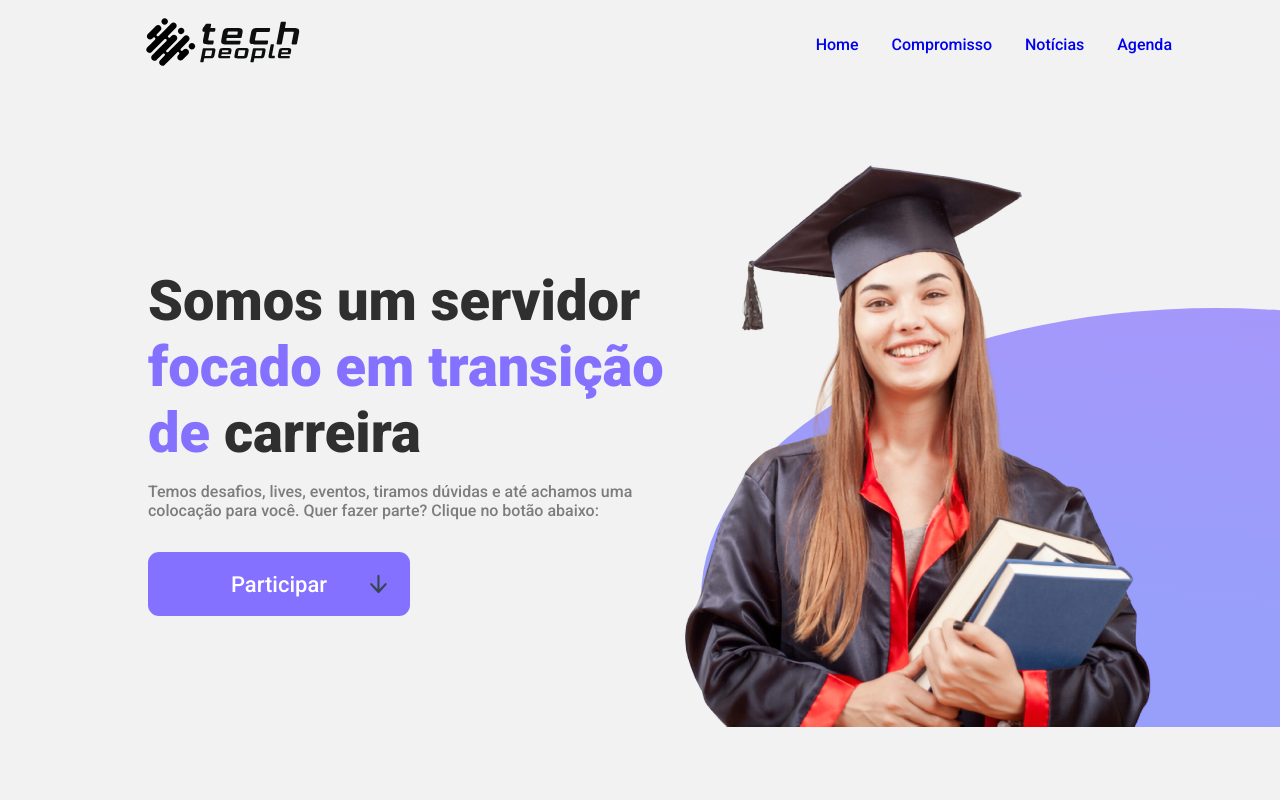
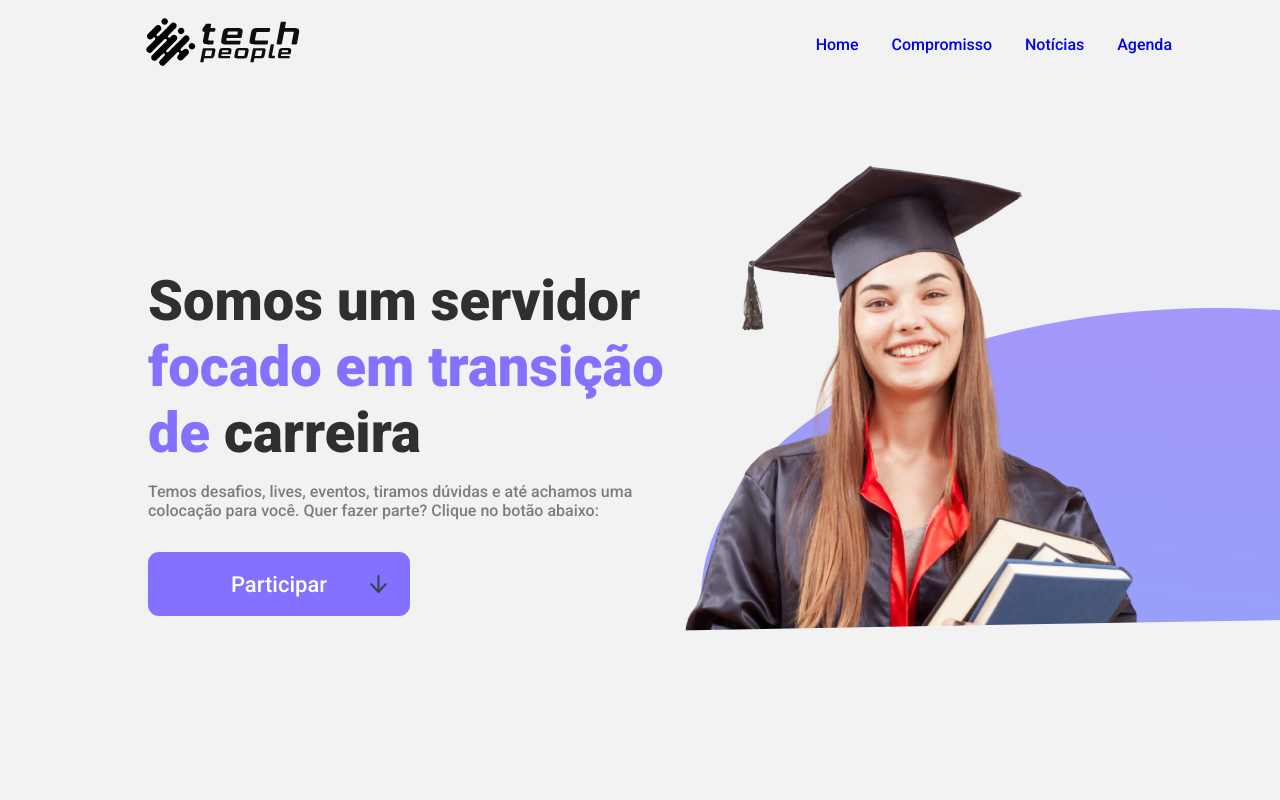
Before and after one commit to jose-guilherme93/tech-people-challenge-2, a Next.js app: page / in a window 1280 px wide. Shown: the top 800 px of the page. Built offline with nearby package versions, Linux system fonts and the light colour scheme.

Commit message:
added rotate white bar in main section

```diff
--- a/pages/index.jsx
+++ b/pages/index.jsx
@@ -40,7 +40,10 @@ export default function Home() {
         <meta name="viewport" content="initial-scale=1.0, width=device-width" />
       </Head>
 
-      <Header scrollChange={scrollColorChange} setNavRef={setNavRef}/>
+      <Header
+        scrollChange={scrollColorChange}
+        setNavRef={setNavRef}
+      />
 
       <main className={styles.main}>
         <section className={styles.description}>
@@ -57,14 +60,32 @@ export default function Home() {
 
             <section className={styles.asideImages}>
               <div className={styles.wrapperImage}>
-                <svg className={styles.purpleBall} width="579" height="581" viewBox="0 0 579 581" fill="none" xmlns="http://www.w3.org/2000/svg">
-                <ellipse opacity="0.702497" cx="515" cy="290.5" rx="515" ry="290.5" fill="url(#paint0_linear_0_10)"/>
-                <defs>
-                <linearGradient id="paint0_linear_0_10" x1="243.675" y1="-21.768" x2="213.797" y2="285.353" gradientUnits="userSpaceOnUse">
-                <stop stopColor="#8471FF"/>
-                <stop offset="1" stopColor="#717CFF"/>
-                </linearGradient>
-                </defs>
+                <svg
+                  className={styles.purpleBall}
+                  width="579"
+                  height="581"
+                  viewBox="0 0 579 581"
+                  fill="none"
+                  xmlns="http://www.w3.org/2000/svg">
+                  <ellipse
+                    opacity="0.702497"
+                    cx="515"
+                    cy="290.5"
+                    rx="515"
+                    ry="290.5"
+                    fill="url(#paint0_linear_0_10)"/>
+                  <defs>
+                    <linearGradient
+                      id="paint0_linear_0_10"
+                      x1="243.675"
+                      y1="-21.768"
+                      x2="213.797"
+                      y2="285.353"
+                      gradientUnits="userSpaceOnUse">
+                      <stop stopColor="#8471FF"/>
+                      <stop offset="1" stopColor="#717CFF"/>
+                    </linearGradient>
+                  </defs>
                 </svg>
               </div>
 
@@ -73,11 +94,15 @@ export default function Home() {
               src="img-home/woman.png"
               alt='uma mulher branca, com longos cabelos ruivos, vestindo uma beca de formatura de faculdade. ela está sorrindo, segurando três livros.'
               />
+
+
+
             </section>
-
         </section>
 
         <section className={styles.ourCommitment}>
+
+          <div className={styles.rotateBar}></div>
           <h2 id="ourCommitment">Nosso Compromisso</h2>
           <p>Temos um compromisso de fazer desafios e gerar avaliações precisas para que você saiba o quanto está evoluíndo. Acreditamos que você merece uma avaliação justa e precisa do seu processo.</p>
         </section>
--- a/styles/Home.module.css
+++ b/styles/Home.module.css
@@ -6,7 +6,7 @@
   max-width: 1400px;
   position: relative;
   top: 4.3rem;
-
+  overflow: visible;
 }
 
 .description {
@@ -102,6 +102,8 @@
   flex-direction: column;
   padding-right:15.37rem;
   padding-left: 15.37rem;
+  position: relative;
+
 
 }
 
@@ -131,3 +133,20 @@
     width: 15rem;
   }
 }
+
+/*Rotate Bar */
+
+
+.rotateBar {
+  height: 8rem;
+
+  position: absolute;
+  bottom: 350px;
+  z-index: 5;
+  width: 100%;
+  left: 10px;
+
+  background-color: var(--bg);
+  transform: rotate(-1deg);
+
+}
--- a/styles/globals.css
+++ b/styles/globals.css
@@ -15,8 +15,10 @@ html {
 body {
   background-color: var(--bg);
   font-family: 'Roboto', sans-serif;
-  margin: auto;
-  max-width: 1400px;
+  margin-left: auto;
+  margin-right: auto;
+  max-width: 81.7rem;
+
 }
 
 a, li, ul {
```
